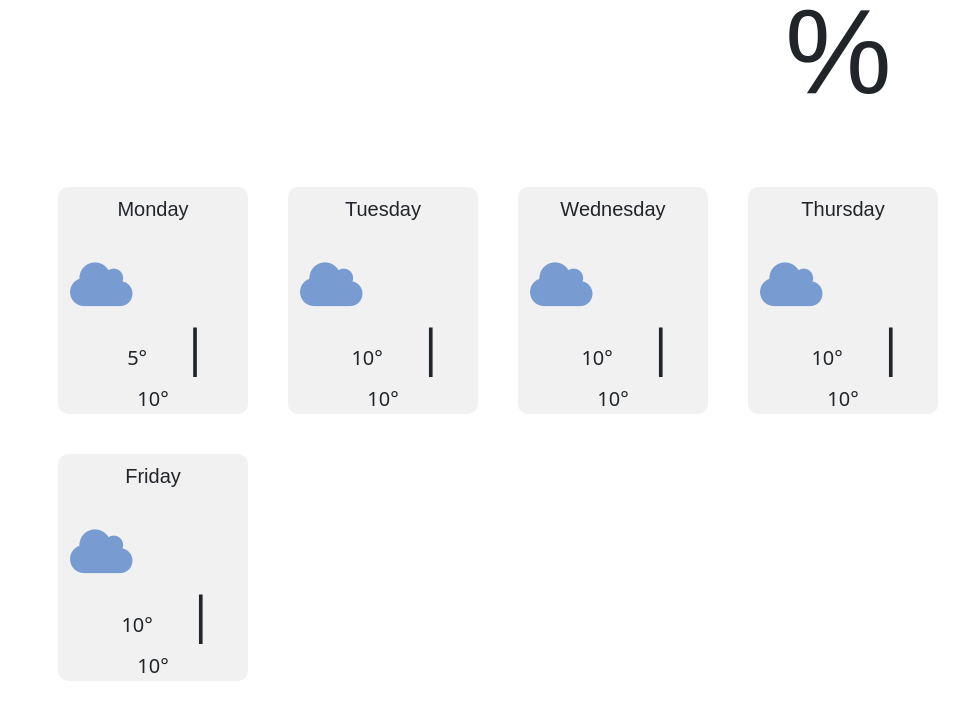
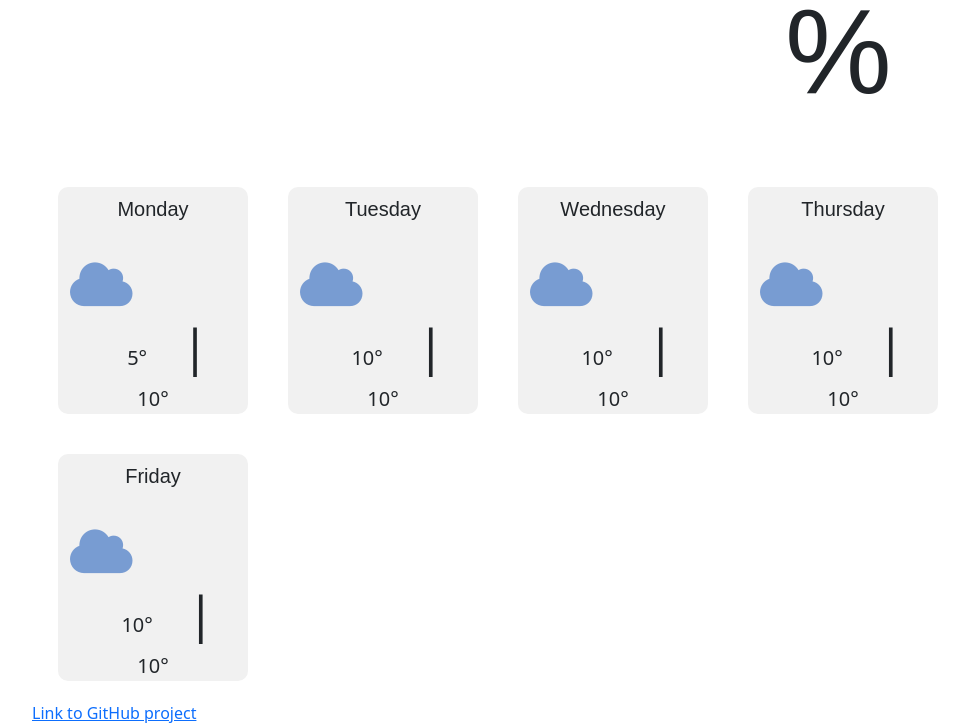
Before and after one commit to jimenamontes07/SheCodesWeek6, a plain HTML site: page index.html in a window 1280 px wide. Shown: the part 481-1206 px from the top of the page, without its empty margins (32-1001 px from the left). Before the commit the page ends 1182 px from the top, so only its background shows below. Drawn offline with nearby package versions, Linux system fonts and the light colour scheme.

Commit message:
link to github repository

```diff
--- a/index.html
+++ b/index.html
@@ -141,5 +141,7 @@
       integrity="sha384-qKXV1j0HvMUeCBQ+QVp7JcfGl760yU08IQ+GpUo5hlbpg51QRiuqHAJz8+BrxE/N"
       crossorigin="anonymous"
     ></script>
+
+    <a style = "margin-left:5%;" href="https://github.com/jimenamontes07/SheCodesWeek6">Link to GitHub project</a>
   </body>
 </html>
```
